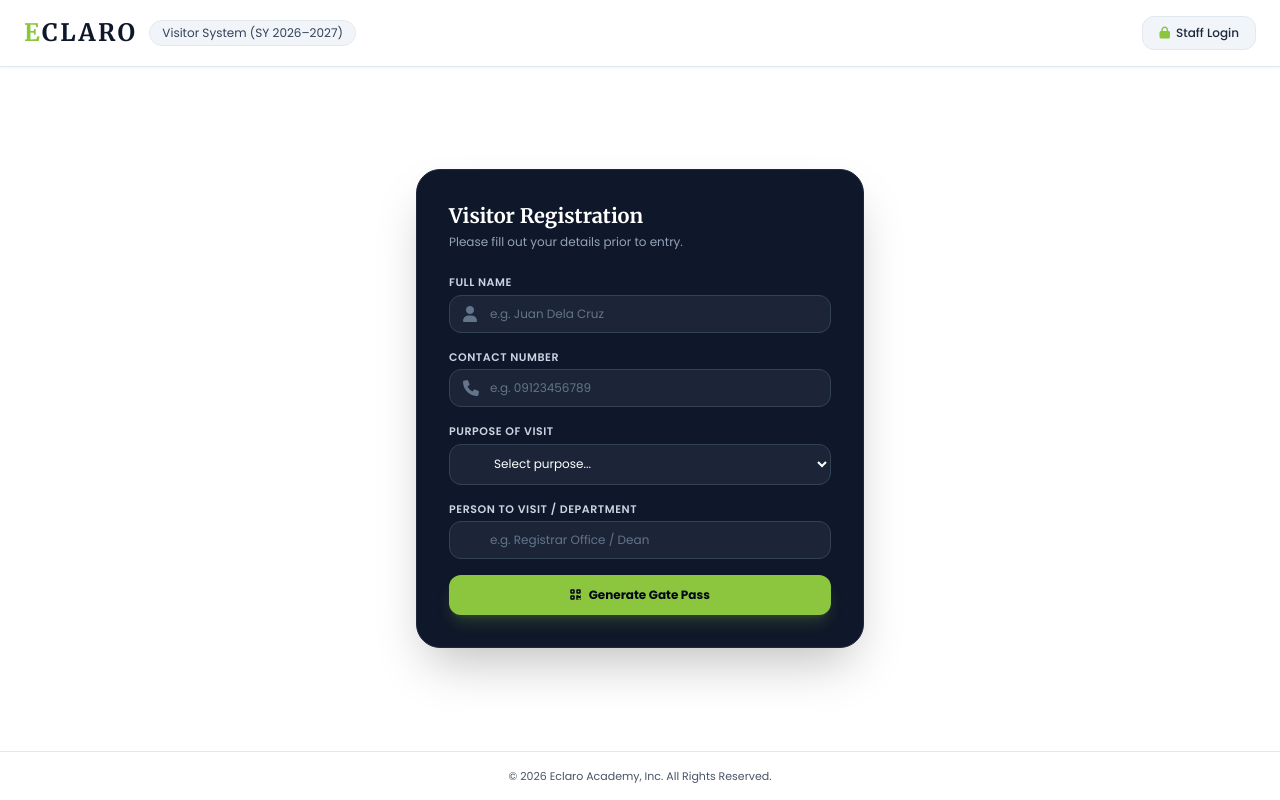
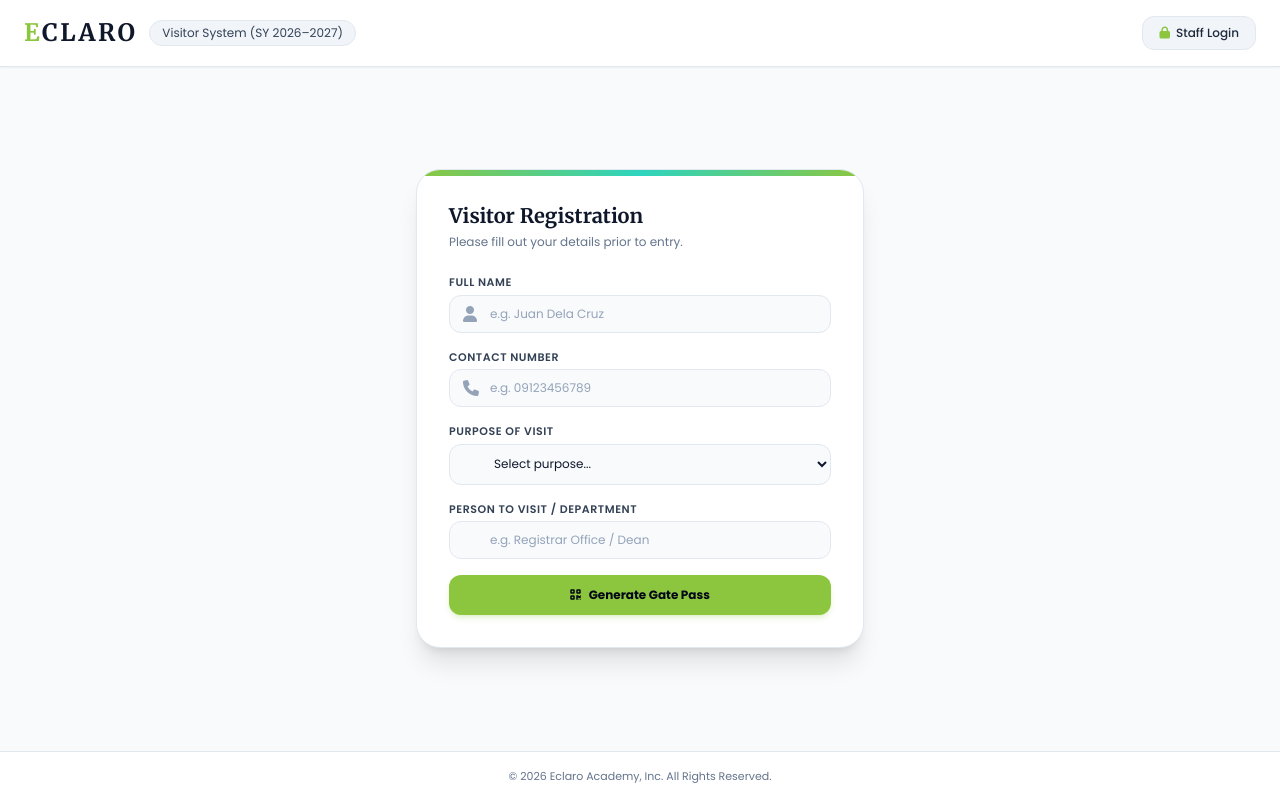
Before and after one commit to erickarcenal-hue/eclaro-visitor-system, a Flask app: page / in a window 1280 px wide. Run offline with Flask 3, Linux system fonts and the light colour scheme; some libraries are stand-ins or nearby versions.

Commit message:
Update index.html

```diff
--- a/templates/index.html
+++ b/templates/index.html
@@ -11,13 +11,12 @@
     <style>
         body { font-family: 'Poppins', sans-serif; }
         .font-serif-title { font-family: 'Merriweather', serif; }
-        .bg-eclaro-navy { background-color: #031137; }
+        .text-eclaro-lime { color: #8CC63F; }
         .bg-eclaro-lime { background-color: #8CC63F; }
-        .text-eclaro-lime { color: #8CC63F; }
         .border-eclaro-lime { border-color: #8CC63F; }
     </style>
 </head>
-<body class="bg-white min-h-screen flex flex-col justify-between text-slate-100">
+<body class="bg-slate-50 min-h-screen flex flex-col justify-between text-slate-800">
 
     <!-- Navbar -->
     <header class="w-full px-6 py-4 flex justify-between items-center border-b border-slate-200 bg-white shadow-sm">
@@ -34,34 +33,34 @@
 
     <!-- Main Content -->
     <main class="flex-grow flex items-center justify-center p-4 sm:p-6">
-        <div class="w-full max-w-md bg-slate-900 backdrop-blur-xl border border-slate-800 p-6 sm:p-8 rounded-3xl shadow-2xl relative overflow-hidden text-slate-100">
-            <div class="absolute top-0 left-0 right-0 h-1.5 bg-gradient-to-r from-eclaro-lime via-teal-400 to-eclaro-lime"></div>
+        <div class="w-full max-w-md bg-white border border-slate-200 p-6 sm:p-8 rounded-3xl shadow-xl relative overflow-hidden text-slate-800">
+            <div class="absolute top-0 left-0 right-0 h-1.5 bg-gradient-to-r from-[#8CC63F] via-teal-400 to-[#8CC63F]"></div>
 
             {% if success %}
                 <!-- Success State / QR Display -->
                 <div class="text-center space-y-4">
-                    <div class="w-14 h-14 bg-eclaro-lime/20 text-eclaro-lime rounded-2xl flex items-center justify-center mx-auto text-2xl border border-eclaro-lime/30">
+                    <div class="w-14 h-14 bg-[#8CC63F]/20 text-[#72a131] rounded-2xl flex items-center justify-center mx-auto text-2xl border border-[#8CC63F]/30">
                         <i class="fas fa-check"></i>
                     </div>
                     <div>
-                        <h2 class="text-xl font-bold font-serif-title text-white">Registration Successful!</h2>
-                        <p class="text-xs text-slate-400 mt-1">Present this digital gate pass to the Eclaro security or receptionist.</p>
+                        <h2 class="text-xl font-bold font-serif-title text-slate-900">Registration Successful!</h2>
+                        <p class="text-xs text-slate-500 mt-1">Present this digital gate pass to the Eclaro security or receptionist.</p>
                     </div>
 
-                    <div class="bg-slate-800/80 p-4 rounded-2xl border border-slate-700 space-y-3 text-left text-xs">
-                        <div class="flex justify-between"><span class="text-slate-400">Visitor:</span> <span class="font-semibold text-white">{{ visitor.name }}</span></div>
-                        <div class="flex justify-between"><span class="text-slate-400">Contact:</span> <span class="font-semibold text-white">{{ visitor.contact }}</span></div>
-                        <div class="flex justify-between"><span class="text-slate-400">Purpose:</span> <span class="font-semibold text-eclaro-lime">{{ visitor.purpose }}</span></div>
-                        <div class="flex justify-between"><span class="text-slate-400">Host / To Visit:</span> <span class="font-semibold text-white">{{ visitor.person_to_visit }}</span></div>
-                        <div class="flex justify-between"><span class="text-slate-400">Date & Time:</span> <span class="font-semibold text-slate-300">{{ visitor.checkin_date }} | {{ visitor.checkin_time }}</span></div>
+                    <div class="bg-slate-50 p-4 rounded-2xl border border-slate-200 space-y-3 text-left text-xs">
+                        <div class="flex justify-between"><span class="text-slate-500">Visitor:</span> <span class="font-semibold text-slate-900">{{ visitor.name }}</span></div>
+                        <div class="flex justify-between"><span class="text-slate-500">Contact:</span> <span class="font-semibold text-slate-900">{{ visitor.contact }}</span></div>
+                        <div class="flex justify-between"><span class="text-slate-500">Purpose:</span> <span class="font-semibold text-[#72a131]">{{ visitor.purpose }}</span></div>
+                        <div class="flex justify-between"><span class="text-slate-500">Host / To Visit:</span> <span class="font-semibold text-slate-900">{{ visitor.person_to_visit }}</span></div>
+                        <div class="flex justify-between"><span class="text-slate-500">Date & Time:</span> <span class="font-semibold text-slate-700">{{ visitor.checkin_date }} | {{ visitor.checkin_time }}</span></div>
                     </div>
 
-                    <div class="bg-white p-4 rounded-2xl inline-block shadow-lg border-4 border-slate-800">
+                    <div class="bg-white p-4 rounded-2xl inline-block shadow-md border-2 border-slate-200">
                         <img src="{{ visitor.qr_url }}" alt="Visitor QR Code" class="w-40 h-40 mx-auto">
                     </div>
 
                     <div>
-                        <a href="/" class="w-full block bg-slate-800 hover:bg-slate-700 text-white font-medium py-2.5 rounded-xl text-xs transition-all border border-slate-700">
+                        <a href="/" class="w-full block bg-slate-100 hover:bg-slate-200 text-slate-800 font-medium py-2.5 rounded-xl text-xs transition-all border border-slate-200">
                             Register Another Visitor
                         </a>
                     </div>
@@ -69,32 +68,32 @@
             {% else %}
                 <!-- Registration Form -->
                 <div class="mb-6">
-                    <h1 class="text-xl font-bold font-serif-title text-white">Visitor Registration</h1>
-                    <p class="text-xs text-slate-400 mt-1">Please fill out your details prior to entry.</p>
+                    <h1 class="text-xl font-bold font-serif-title text-slate-900">Visitor Registration</h1>
+                    <p class="text-xs text-slate-500 mt-1">Please fill out your details prior to entry.</p>
                 </div>
 
                 <form action="/add" method="POST" class="space-y-4">
                     <div>
-                        <label class="block text-[11px] font-semibold text-slate-300 uppercase tracking-wider mb-1">Full Name</label>
+                        <label class="block text-[11px] font-semibold text-slate-700 uppercase tracking-wider mb-1">Full Name</label>
                         <div class="relative">
-                            <span class="absolute inset-y-0 left-0 flex items-center pl-3.5 text-slate-500"><i class="fas fa-user"></i></span>
-                            <input type="text" name="name" required placeholder="e.g. Juan Dela Cruz" class="w-full bg-slate-800/80 border border-slate-700 rounded-xl px-3.5 py-2.5 pl-10 text-xs text-white placeholder-slate-500 focus:outline-none focus:border-[#8CC63F] transition-all">
+                            <span class="absolute inset-y-0 left-0 flex items-center pl-3.5 text-slate-400"><i class="fas fa-user"></i></span>
+                            <input type="text" name="name" required placeholder="e.g. Juan Dela Cruz" class="w-full bg-slate-50 border border-slate-200 rounded-xl px-3.5 py-2.5 pl-10 text-xs text-slate-900 placeholder-slate-400 focus:outline-none focus:border-[#8CC63F] focus:bg-white transition-all">
                         </div>
                     </div>
 
                     <div>
-                        <label class="block text-[11px] font-semibold text-slate-300 uppercase tracking-wider mb-1">Contact Number</label>
+                        <label class="block text-[11px] font-semibold text-slate-700 uppercase tracking-wider mb-1">Contact Number</label>
                         <div class="relative">
-                            <span class="absolute inset-y-0 left-0 flex items-center pl-3.5 text-slate-500"><i class="fas fa-phone"></i></span>
-                            <input type="text" name="contact" required placeholder="e.g. 09123456789" class="w-full bg-slate-800/80 border border-slate-700 rounded-xl px-3.5 py-2.5 pl-10 text-xs text-white placeholder-slate-500 focus:outline-none focus:border-[#8CC63F] transition-all">
+                            <span class="absolute inset-y-0 left-0 flex items-center pl-3.5 text-slate-400"><i class="fas fa-phone"></i></span>
+                            <input type="text" name="contact" required placeholder="e.g. 09123456789" class="w-full bg-slate-50 border border-slate-200 rounded-xl px-3.5 py-2.5 pl-10 text-xs text-slate-900 placeholder-slate-400 focus:outline-none focus:border-[#8CC63F] focus:bg-white transition-all">
                         </div>
                     </div>
 
                     <div>
-                        <label class="block text-[11px] font-semibold text-slate-300 uppercase tracking-wider mb-1">Purpose of Visit</label>
+                        <label class="block text-[11px] font-semibold text-slate-700 uppercase tracking-wider mb-1">Purpose of Visit</label>
                         <div class="relative">
-                            <span class="absolute inset-y-0 left-0 flex items-center pl-3.5 text-slate-500"><i class="fas fa-clipboard-question"></i></span>
-                            <select name="purpose" required class="w-full bg-slate-800/80 border border-slate-700 rounded-xl px-3.5 py-2.5 pl-10 text-xs text-white focus:outline-none focus:border-[#8CC63F] transition-all">
+                            <span class="absolute inset-y-0 left-0 flex items-center pl-3.5 text-slate-400"><i class="fas fa-clipboard-question"></i></span>
+                            <select name="purpose" required class="w-full bg-slate-50 border border-slate-200 rounded-xl px-3.5 py-2.5 pl-10 text-xs text-slate-900 focus:outline-none focus:border-[#8CC63F] focus:bg-white transition-all">
                                 <option value="" disabled selected>Select purpose...</option>
                                 <option value="Inquiry / Enrollment">Inquiry / Enrollment</option>
                                 <option value="Meeting / Appointment">Meeting / Appointment</option>
@@ -106,10 +105,10 @@
                     </div>
 
                     <div>
-                        <label class="block text-[11px] font-semibold text-slate-300 uppercase tracking-wider mb-1">Person to Visit / Department</label>
+                        <label class="block text-[11px] font-semibold text-slate-700 uppercase tracking-wider mb-1">Person to Visit / Department</label>
                         <div class="relative">
-                            <span class="absolute inset-y-0 left-0 flex items-center pl-3.5 text-slate-500"><i class="fas fa-building-user"></i></span>
-                            <input type="text" name="person_to_visit" required placeholder="e.g. Registrar Office / Dean" class="w-full bg-slate-800/80 border border-slate-700 rounded-xl px-3.5 py-2.5 pl-10 text-xs text-white placeholder-slate-500 focus:outline-none focus:border-[#8CC63F] transition-all">
+                            <span class="absolute inset-y-0 left-0 flex items-center pl-3.5 text-slate-400"><i class="fas fa-building-user"></i></span>
+                            <input type="text" name="person_to_visit" required placeholder="e.g. Registrar Office / Dean" class="w-full bg-slate-50 border border-slate-200 rounded-xl px-3.5 py-2.5 pl-10 text-xs text-slate-900 placeholder-slate-400 focus:outline-none focus:border-[#8CC63F] focus:bg-white transition-all">
                         </div>
                     </div>
 
@@ -117,7 +116,7 @@
                     <input type="hidden" name="checkin_date" id="checkin_date">
                     <input type="hidden" name="checkin_time" id="checkin_time">
 
-                    <button type="submit" class="w-full bg-[#8CC63F] hover:bg-[#7ab332] text-slate-950 font-bold py-3 rounded-xl text-xs transition-all shadow-lg shadow-[#8CC63F]/20 mt-2 flex items-center justify-center gap-2">
+                    <button type="submit" class="w-full bg-[#8CC63F] hover:bg-[#7ab332] text-slate-950 font-bold py-3 rounded-xl text-xs transition-all shadow-md shadow-[#8CC63F]/20 mt-2 flex items-center justify-center gap-2">
                         <i class="fas fa-qrcode"></i> Generate Gate Pass
                     </button>
                 </form>
@@ -132,7 +131,7 @@
     </main>
 
     <!-- Footer -->
-    <footer class="w-full text-center py-4 border-t border-slate-200 text-[11px] text-slate-600 bg-white">
+    <footer class="w-full text-center py-4 border-t border-slate-200 text-[11px] text-slate-500 bg-white">
         <p>© 2026 Eclaro Academy, Inc. All Rights Reserved.</p>
     </footer>
 
```
